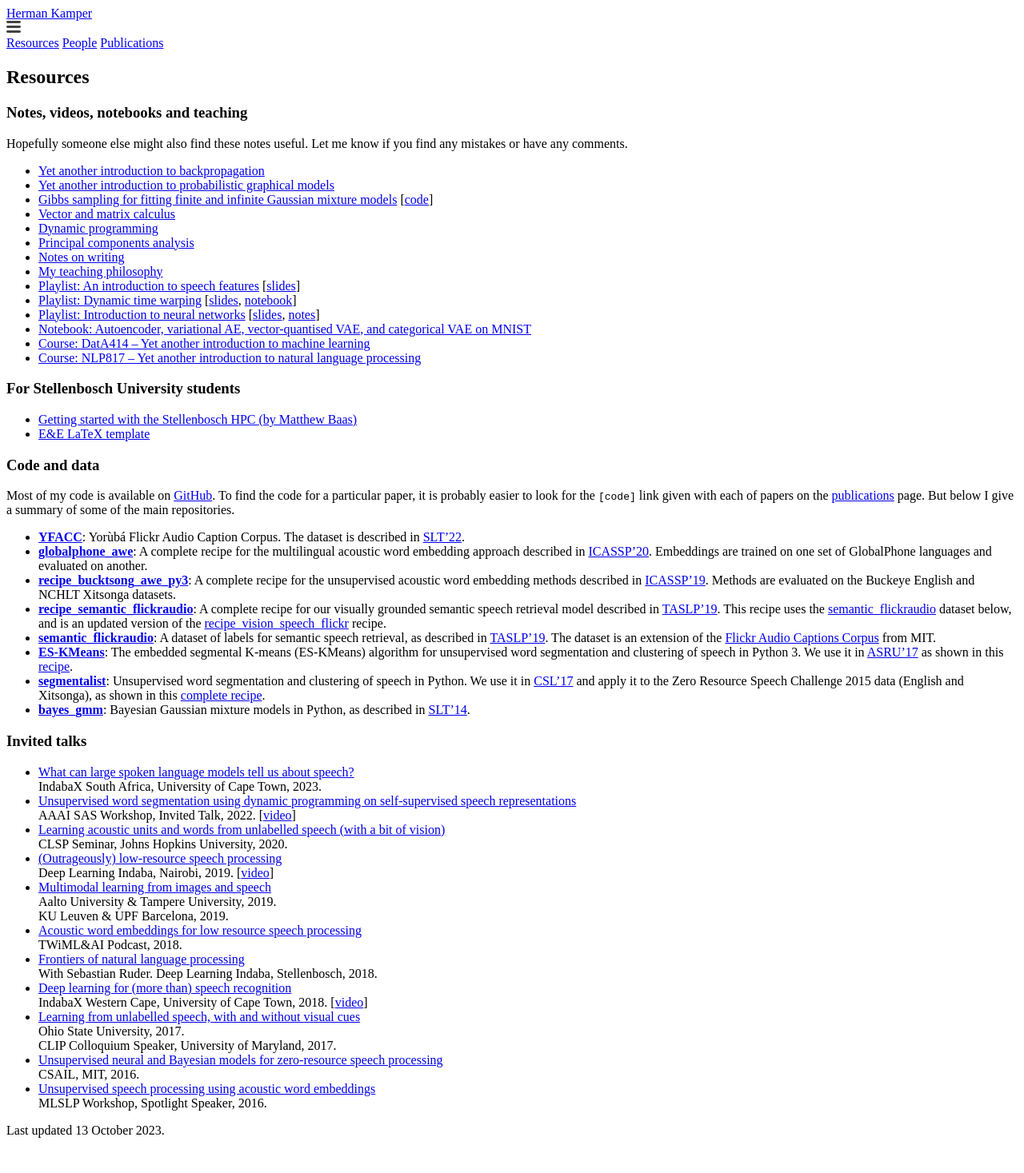
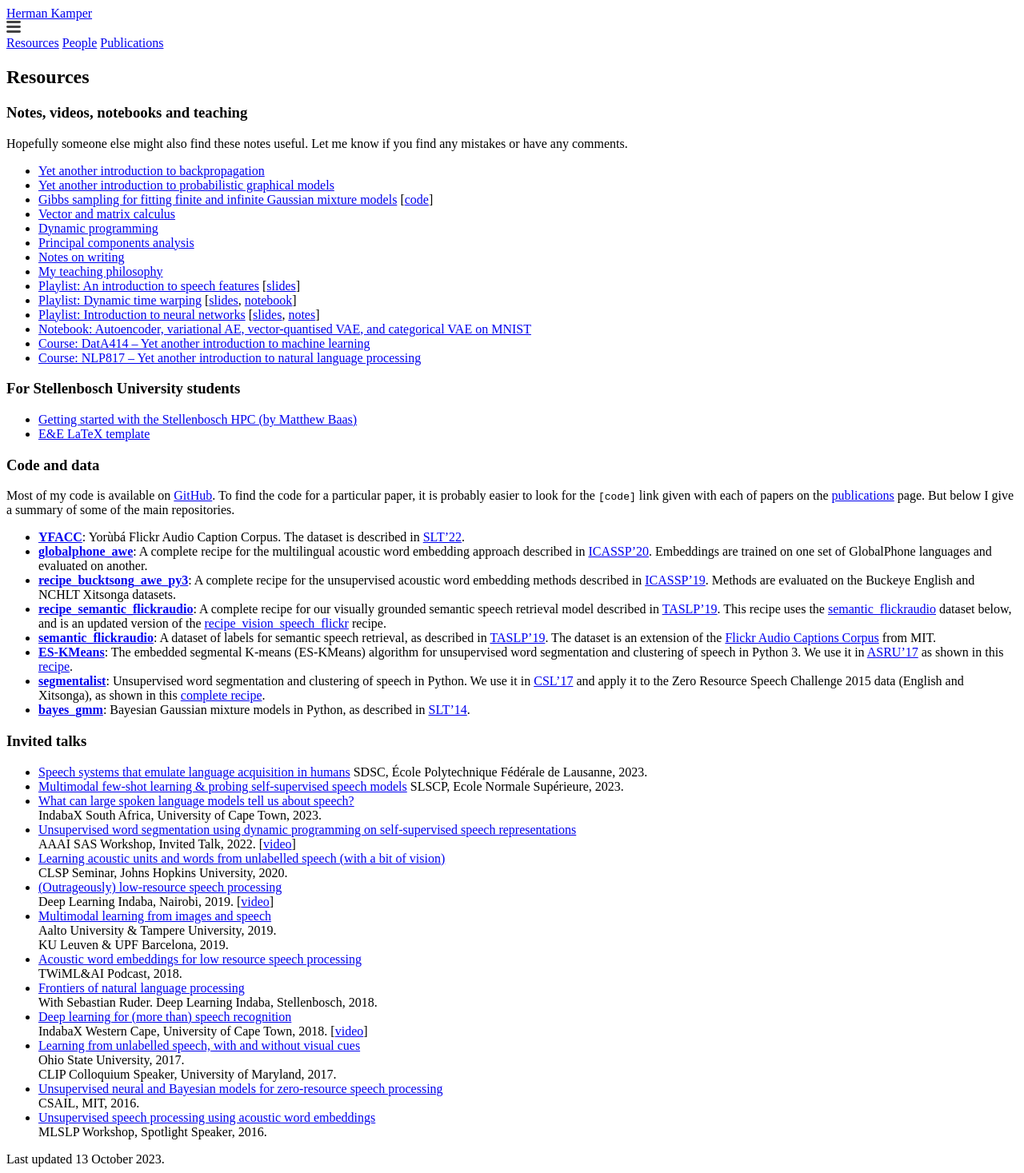
Before and after one commit to kamperh/kamperh.github.io, a Jekyll site: the page built from notes.md, in a window 1280 px wide. Shown: the whole page at 80% size. Built offline with Jekyll 4.4.1, drawn with Linux system fonts in a browser that asks for light colours; a style sheet for code colours, icons or effects is not loaded; before the commit the page ends 1431 px from its top, so only the background shows below that.

Commit message:
Update notes.md

```diff
--- a/notes.md
+++ b/notes.md
@@ -53,6 +53,10 @@ Most of my code is available on [GitHub](https://github.com/{{ site.github_usern
 
 ### Invited talks
 
+- [Speech systems that emulate language acquisition in humans]({{site.url}}/slides/kamper_epfl2023_talk-compressed.pdf)
+  SDSC, École Polytechnique Fédérale de Lausanne, 2023.
+- [Multimodal few-shot learning & probing self-supervised speech models]({{site.url}}/slides/kamper_ens2023_talk-compressed.pdf)
+  SLSCP, Ecole Normale Supérieure, 2023.
 - [What can large spoken language models tell us about speech?]({{site.url}}/slides/kamper_indabax2023_talk-compressed.pdf)
   IndabaX South Africa, University of Cape Town, 2023.
 - [Unsupervised word segmentation using dynamic programming on self-supervised speech representations]({{site.url}}/slides/kamper_aaaisas2022_talk.pdf)
```
